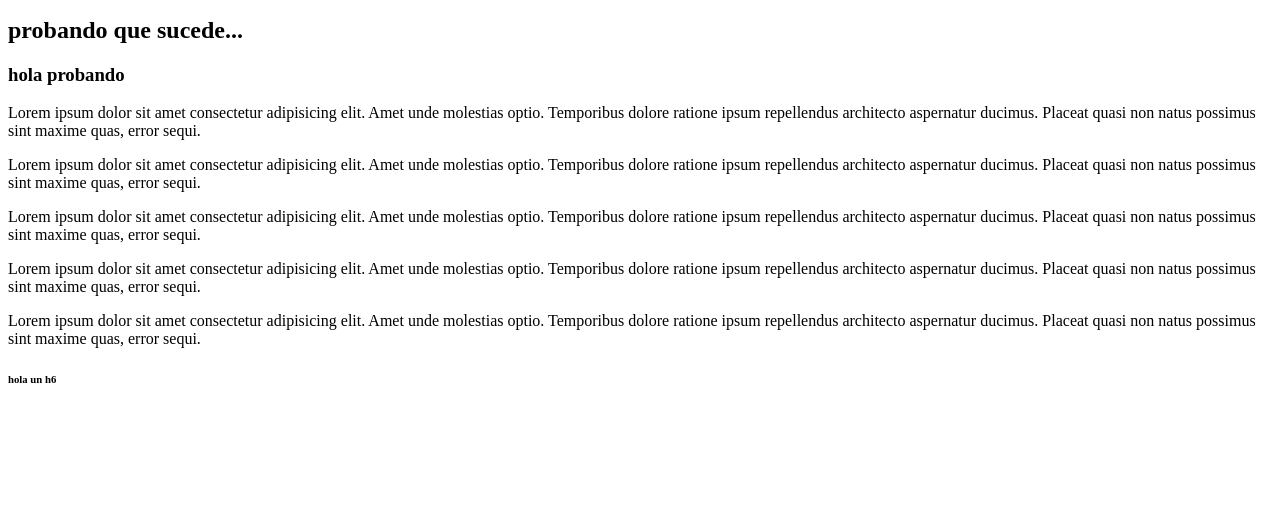
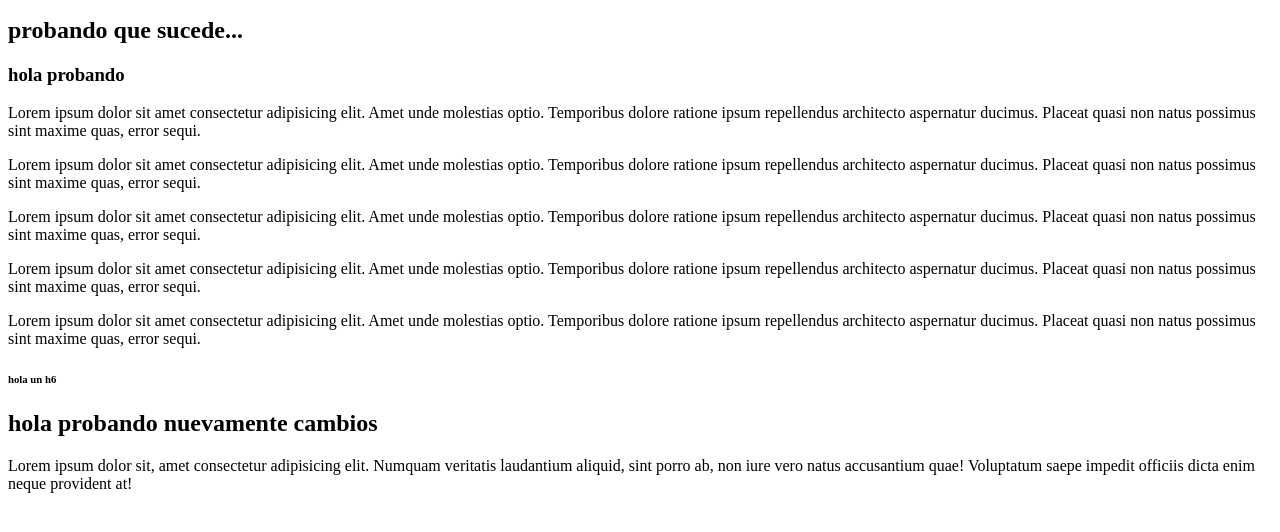
Before and after one commit to alejandrozapata73/pruebajueves27, a plain HTML site: page index.html in a window 1280 px wide. Shown: the part 106-638 px from the top of the page. Drawn offline with Linux system fonts and the light colour scheme.

Commit message:
subiendo h2 nuevo

```diff
--- a/index.html
+++ b/index.html
@@ -34,5 +34,9 @@
 
     <!-- dante  -->
 
+    <h2>hola probando nuevamente cambios </h2>
+
+    <p>Lorem ipsum dolor sit, amet consectetur adipisicing elit. Numquam veritatis laudantium aliquid, sint porro ab, non iure vero natus accusantium quae! Voluptatum saepe impedit officiis dicta enim neque provident at!</p>
+
 </body>
 </html>
```
